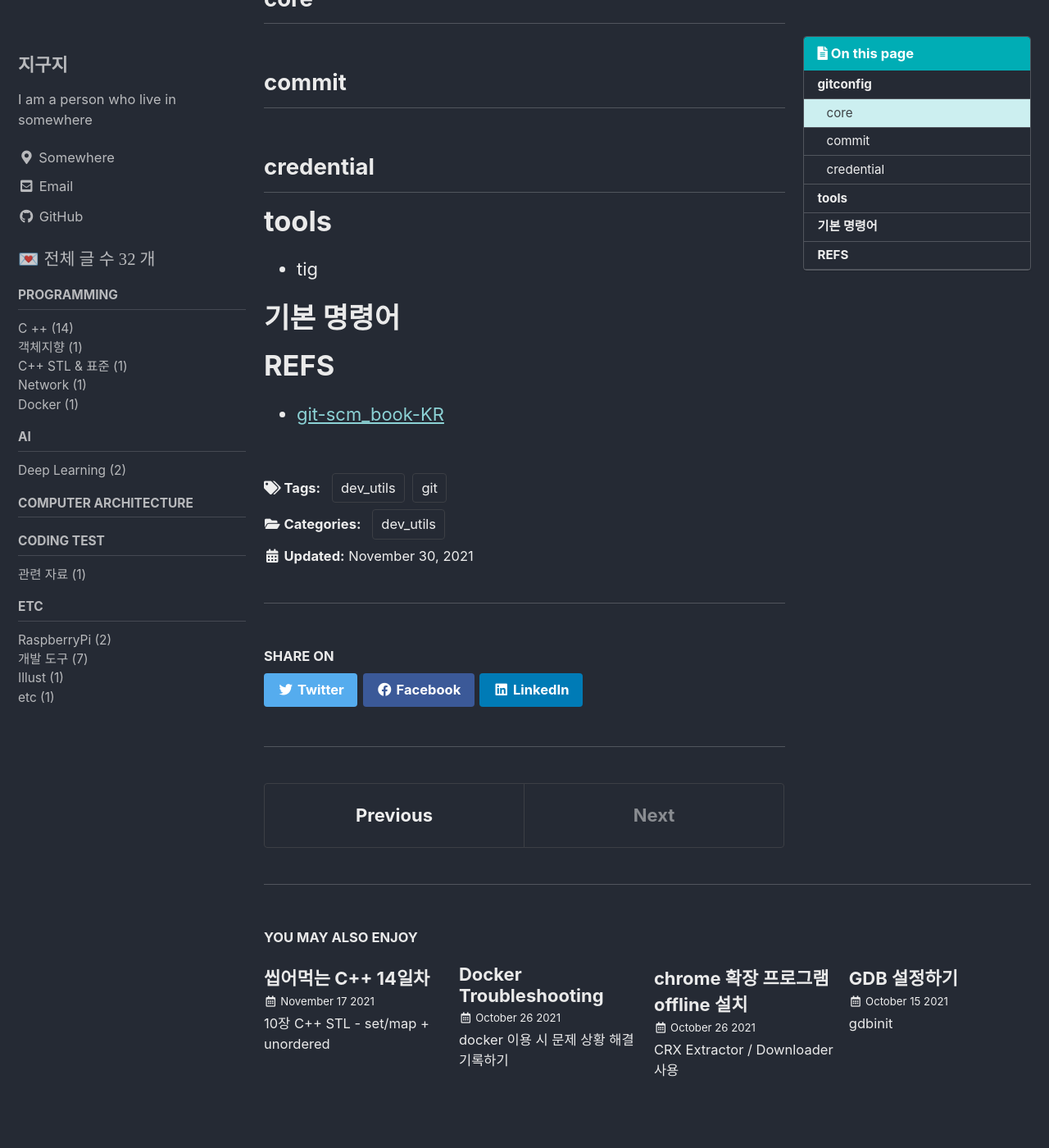
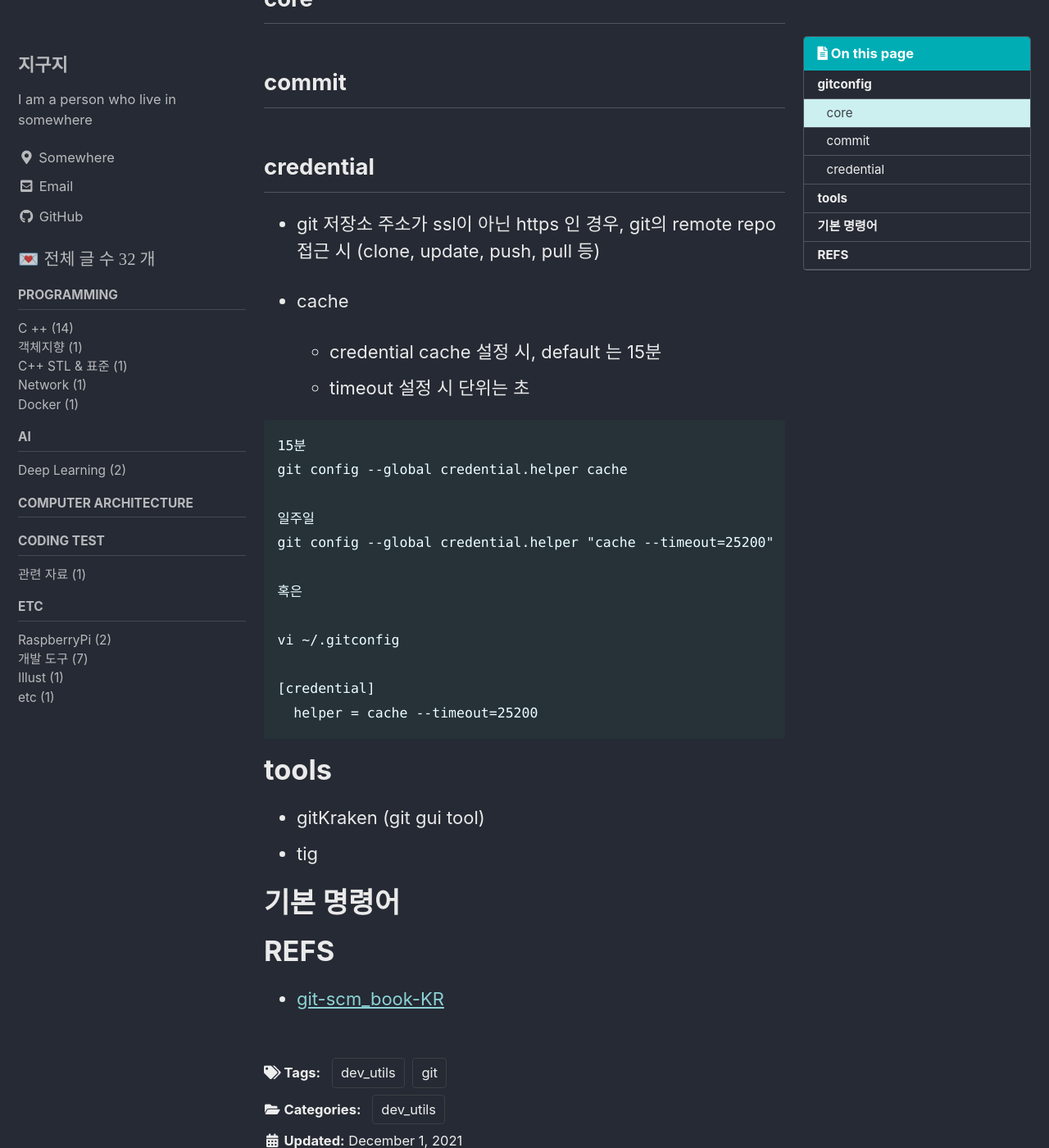
Before and after one commit to hyesuk-k/hyesuk-k.github.io, a Jekyll site: the page built from _posts/dev_utils/2021-11-30-git-usage.md, in a window 1280 px wide and 1400 px high, scrolled down 1315 px. Shown: the whole window at 82% size. Built offline with Jekyll 4.4.1, drawn with Linux system fonts in a browser that asks for light colours; cached includes are drawn as plain includes.

Commit message:
[git] credential 추가

````diff
--- a/_posts/dev_utils/2021-11-30-git-usage.md
+++ b/_posts/dev_utils/2021-11-30-git-usage.md
@@ -12,7 +12,7 @@ toc: true
 toc_sticky: true
 
 date: 2021-11-30
-last_modified_at: 2021-11-30
+last_modified_at: 2021-12-01
 ---
 
 * Linux 계열에서의 사용 기준 (ubuntu 20.04, Raspberry Pi OS, centos 8)
@@ -59,15 +59,34 @@ git config --global user.email 메일주소
 
 ## credential
 
+* git 저장소 주소가 ssl이 아닌 https 인 경우, git의 remote repo 접근 시 (clone, update, push, pull 등)
+
+* cache
+  + credential cache 설정 시, default 는 15분
+  + timeout 설정 시 단위는 초
+
+```
+15분
+git config --global credential.helper cache
+
+일주일
+git config --global credential.helper "cache --timeout=25200"
+
+혹은
+
+vi ~/.gitconfig
+
+[credential]
+  helper = cache --timeout=25200
+```
 
 # tools
 
+* gitKraken (git gui tool)
 * tig
 
 # 기본 명령어
 
-
-
 # REFS
 
 * [git-scm_book-KR](https://git-scm.com/book/ko/v2)
````
